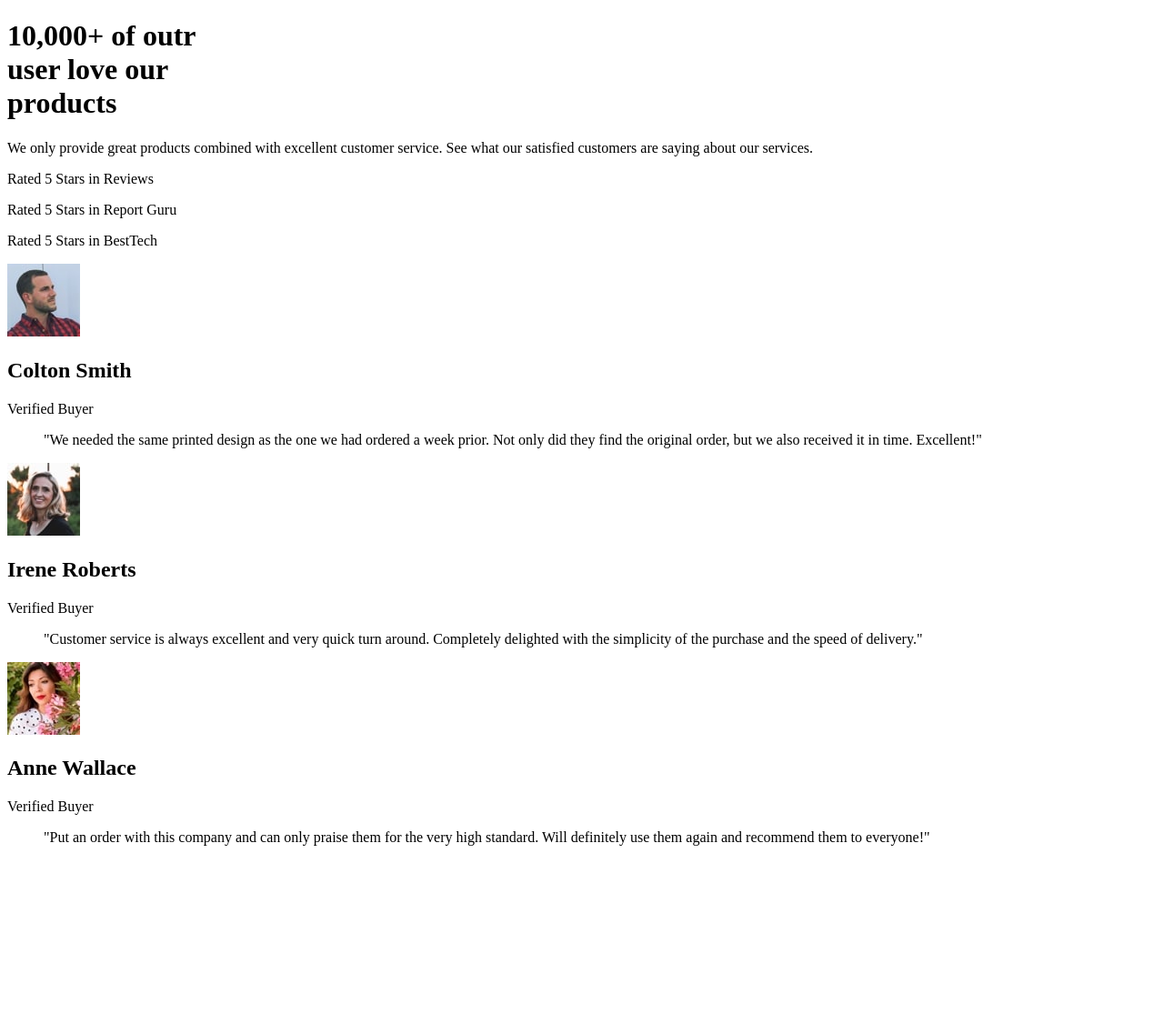
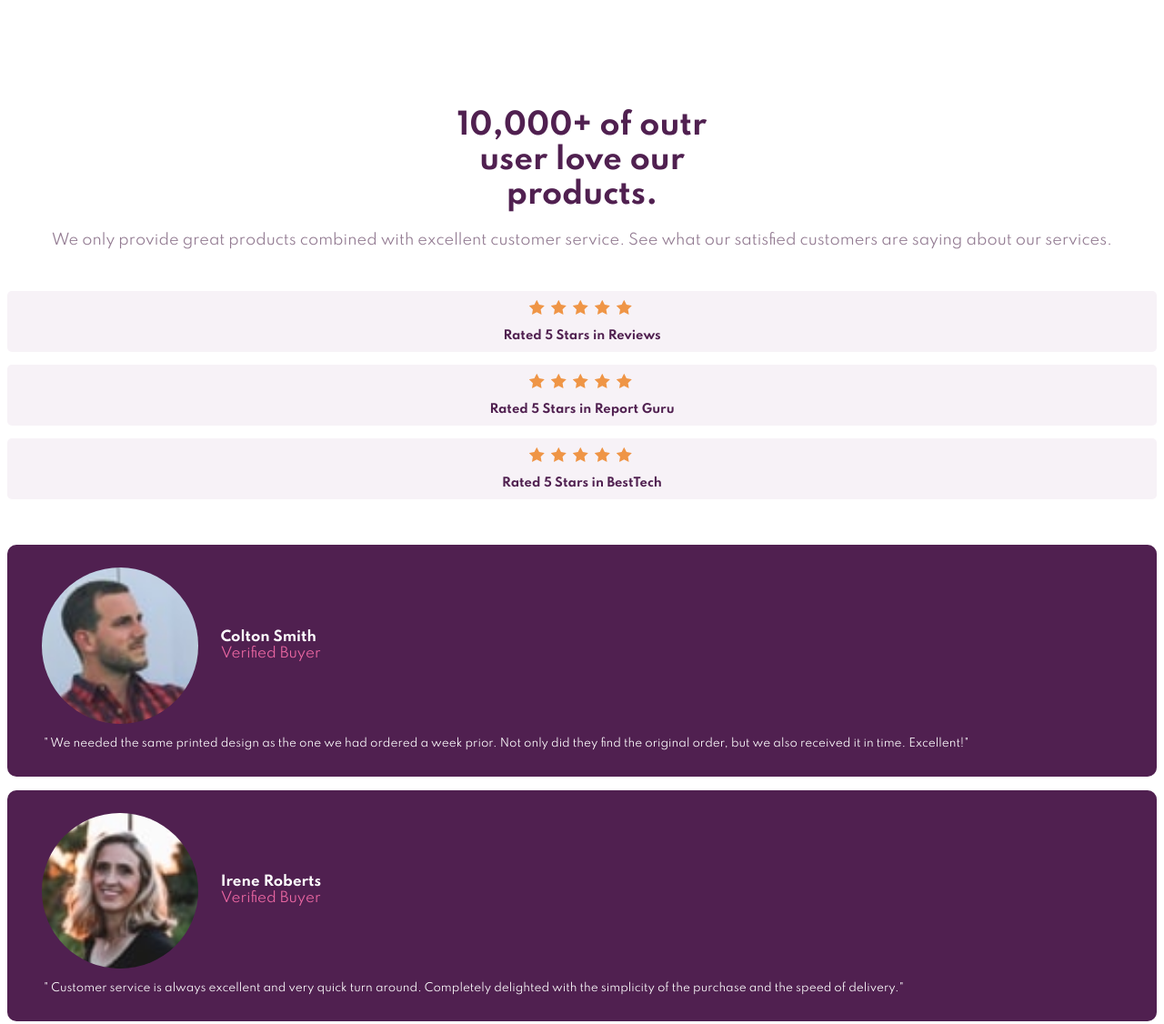
Before and after one commit to dduvanpantoja/Social-proof-section, a plain HTML site: page index.html in a window 1280 px wide. Shown: the top 1126 px of the page at 91% size. Before the commit the page ends 946 px from the top, so only its background shows below. Drawn offline with Linux system fonts and the light colour scheme.

Commit message:
Versión móvil terminada, faltan detalles menores

```diff
--- a/css/style.css
+++ b/css/style.css
@@ -0,0 +1,95 @@
+:root {
+  --dark-magenta: hsl(300, 43%, 22%);
+  --soft-magenta: hsl(333, 80%, 67%);
+  --soft-text-magenta:  hsl(303, 10%, 53%);
+  --blanco: #fff;
+  --light-pink: hsl(300, 24%, 96%);
+}
+
+body {
+  font-family: spartan, sans-serif;
+}
+
+.header {
+  text-align: center;
+  padding: 90px 10px 30px;
+}
+
+.header .header-titulo {
+  color: var(--dark-magenta);
+  font-weight: 700;
+}
+
+.header .header-subtitle {
+  color: var(--soft-text-magenta);
+  font-weight: 400;
+}
+
+.rates {
+  text-align: center;
+  margin-bottom: 50px;
+}
+
+.rated {
+  background-color: var(--light-pink);
+  margin-bottom: 14px;
+  padding: 10px 50px;
+  border-radius: 5px;
+}
+
+.rates .rated .rated-star {
+  display: inline-block;
+  background-image: url(../asset/icons/icon-star.svg);
+  width: 20px;
+  height: 20px;
+  background-repeat: no-repeat;
+}
+
+.rates .rated .rated-text {
+  margin: 7px 0px 0px 0px;
+  font-size: 13px;
+  font-weight: 600;
+  color: var(--dark-magenta);
+}
+
+.testimonial {
+  background-color: var(--dark-magenta);
+  padding: 25px 0px 15px 0px;
+  margin-bottom: 15px;
+  border-radius: 10px;
+}
+
+.testimonial .testimonial-header {
+  display: flex;
+  align-items: center;
+  justify-content: start;
+  padding-left: 38px;
+}
+
+.testimonial .testimonial-image {
+  display: block;
+  border-radius: 50%;
+  width: 14%;
+}
+
+.testimonial .testimonial-author {
+  margin-left: 25px;
+}
+
+.testimonial .testimonial-title {
+  font-size: 15px;
+  color: var(--blanco);
+  margin: 0;
+}
+
+.testimonial .testimonial-subtitle {
+  font-size: 15px;
+  color: var(--soft-magenta);
+  margin: 0;
+}
+
+.testimonial .testimonial-text {
+  color: var(--blanco);
+  font-size: 12px;
+  line-height: 19px;
+}
--- a/index.html
+++ b/index.html
@@ -5,12 +5,14 @@
   <meta http-equiv="X-UA-Compatible" content="IE=edge">
   <meta name="viewport" content="width=device-width, initial-scale=1.0">
   <title>Frontend Mentor | Social proof section</title>
+  <link rel="preconnect" href="https://fonts.gstatic.com">
+  <link href="https://fonts.googleapis.com/css2?family=Spartan:wght@400;500;700&display=swap" rel="stylesheet">
   <link rel="stylesheet" href="../css/style.css">
 </head>
 <body>
   <!-- HEADER -->
   <header class="header">
-    <h1 class="header-titulo">10,000+ of outr <br />user love our<br />products</h1>
+    <h1 class="header-titulo">10,000+ of outr <br />user love our<br />products.</h1>
     <p class="header-subtitle">
       We only provide great products combined with excellent customer service.
       See what our satisfied customers are saying about our services.
@@ -21,13 +23,25 @@
   <section class="rates">
     <article class="rated">
       <span class="rated-star"></span>
+      <span class="rated-star"></span>
+      <span class="rated-star"></span>
+      <span class="rated-star"></span>
+      <span class="rated-star"></span>
       <p class="rated-text">Rated 5 Stars in Reviews</p>
     </article>
     <article class="rated">
       <span class="rated-star"></span>
+      <span class="rated-star"></span>
+      <span class="rated-star"></span>
+      <span class="rated-star"></span>
+      <span class="rated-star"></span>
       <p class="rated-text">Rated 5 Stars in Report Guru</p>
     </article>
     <article class="rated">
+      <span class="rated-star"></span>
+      <span class="rated-star"></span>
+      <span class="rated-star"></span>
+      <span class="rated-star"></span>
       <span class="rated-star"></span>
       <p class="rated-text">Rated 5 Stars in BestTech</p>
     </article>
@@ -37,43 +51,45 @@
   <section class="testimonials">
     <article class="testimonial">
       <header class="testimonial-header">
-        <img class="testimonial-image" src="asset/images/image-colton.jpg" alt="anne" />
+        <img class="testimonial-image" src="asset/images/image-colton.jpg" alt="Colton Smith" />
+        <div class="testimonial-author">
           <h2 class="testimonial-title">Colton Smith</h2>
           <p class="testimonial-subtitle">Verified Buyer</p>
+        </div>
+      </header>
+      <blockquote class="testimonial-text">
+          " We needed the same printed design as the one we had ordered a week prior.
+           Not only did they find the original order, but we also received it in time.
+           Excellent!"
+      </blockquote>
+    </article>
+    <article class="testimonial">
+      <header class="testimonial-header">
+        <img class="testimonial-image" src="asset/images/image-irene.jpg" alt="Irene Roberts" />
+        <div class="testimonial-author">
+          <h2 class="testimonial-title">Irene Roberts</h2>
+          <p class="testimonial-subtitle">Verified Buyer</p>
+        </div>
       </header>
       <div class="testimonial-body">
         <blockquote class="testimonial-text">
-          "We needed the same printed design as the one we had ordered a week prior.
-           Not only did they find the original order, but we also received it in time.
-           Excellent!"
-        </blockquote>
-      </div>
-    </article>
-    <article class="testimonial">
-      <header class="testimonial-header">
-        <img class="testimonial-image" src="asset/images/image-irene.jpg" alt="colton" />
-        <h2 class="testimonial-title">Irene Roberts</h2>
-        <p class="testimonial-subtitle">Verified Buyer</p>
-      </header>
-      <div class="testimonial-body">
-        <blockquote class="testimonial-text">
-          "Customer service is always excellent and very quick turn around. Completely
+          " Customer service is always excellent and very quick turn around. Completely
           delighted with the simplicity of the purchase and the speed of delivery."
         </blockquote>
       </div>
     </article>
     <article class="testimonial">
       <header class="testimonial-header">
-        <img class="testimonial-image" src="asset/images/image-anne.jpg" alt="irene" />
+        <img class="testimonial-image" src="asset/images/image-anne.jpg" alt="Anne Wallace" />
+        <div class="testimonial-author">
           <h2 class="testimonial-title">Anne Wallace</h2>
           <p class="testimonial-subtitle">Verified Buyer</p>
+        </div>
       </header>
-      <div class="testimonial-body">
       <blockquote class="testimonial-text">
-          "Put an order with this company and can only praise them for the very high
+          " Put an order with this company and can only praise them for the very high
           standard. Will definitely use them again and recommend them to everyone!"
       </blockquote>
-      </div>
     </article>
   </section>
 </body>
```
Lines whose indentation alone changed are shown as unchanged.
